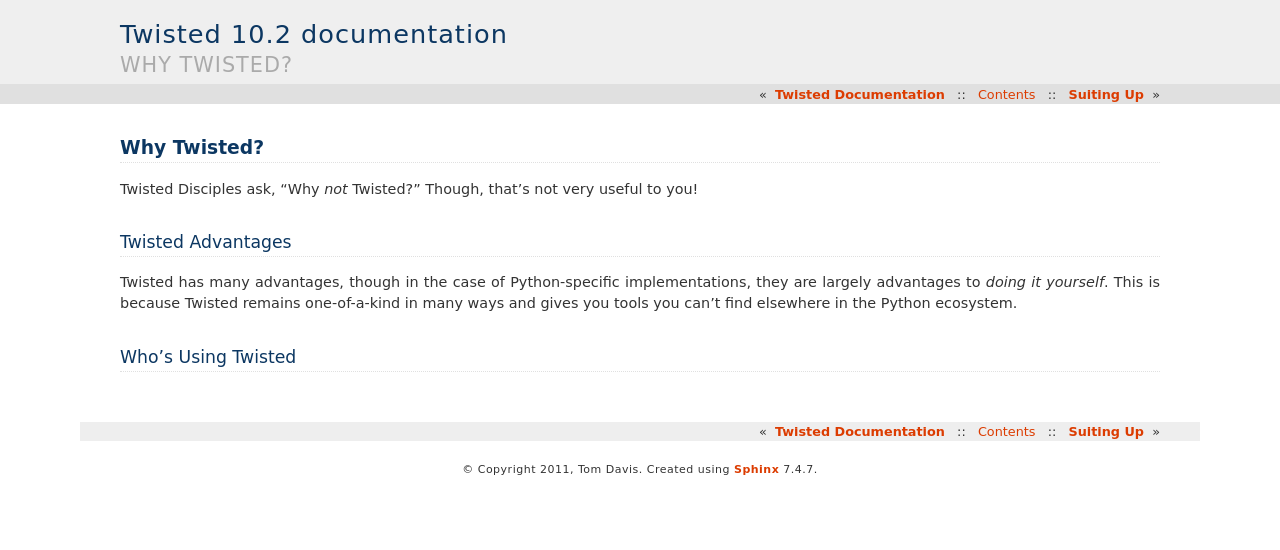
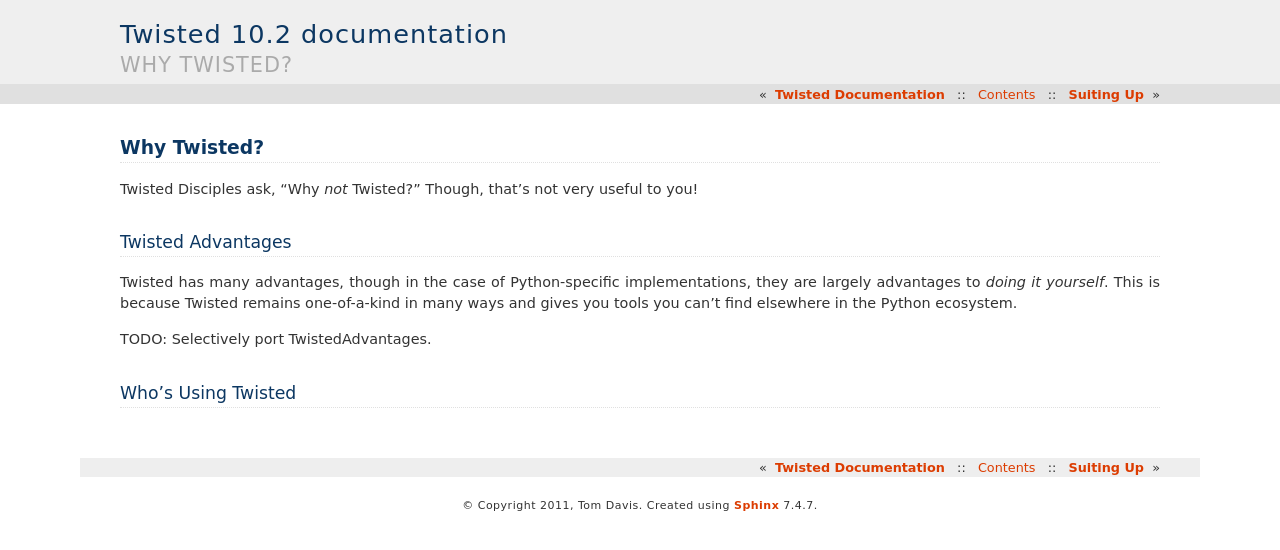
Before and after one commit to tdavis/twisted-docs, a Sphinx documentation site: the page built from source/why-twisted.rst, in a window 1280 px wide. Shown: the top 550 px of the page. Built offline with Sphinx 7.4.7, drawn with Linux system fonts in a browser that asks for light colours.

Commit message:
TODO note on Twisted advantages.

```diff
--- a/source/why-twisted.rst
+++ b/source/why-twisted.rst
@@ -14,6 +14,8 @@
 because Twisted remains one-of-a-kind in many ways and gives you tools you can't
 find elsewhere in the Python ecosystem.
 
+TODO: Selectively port TwistedAdvantages.
+
 
 .. _success-stories:
 
```
